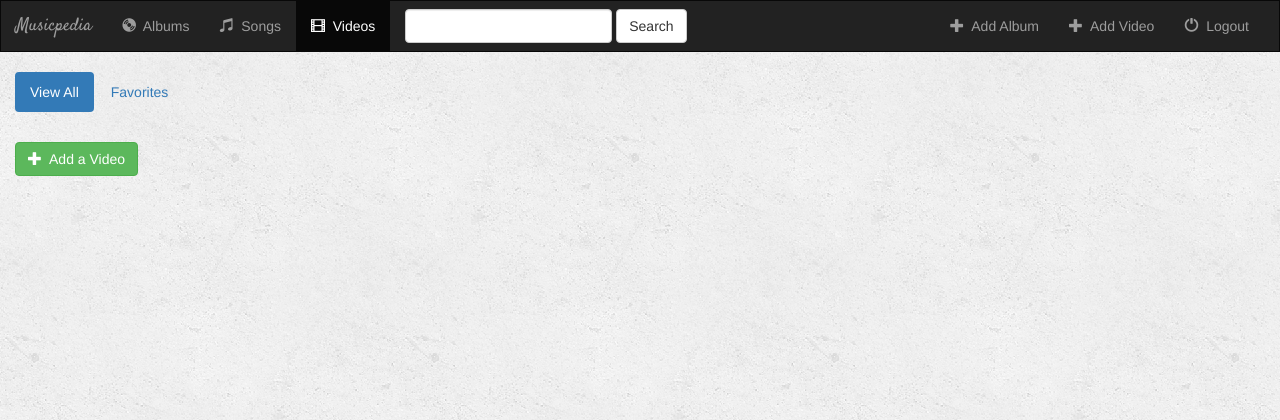
After one commit to verma18/django-project, a Django app: page /music/videos/all/ in a window 1280 px wide. The commit adds this page. Shown: the top 420 px of the page. Run offline with Django 3.2, Linux system fonts and the light colour scheme; a user stored in the database is signed in; data that the repository does not hold is empty; some libraries are stand-ins or nearby versions.

Commit message:
Add video support: model, views, URLs, templates, and updated README
Co-Authored-By: Dev Verma <dev97verma@gmail.com>

```diff
--- a/music/admin.py
+++ b/music/admin.py
@@ -1,5 +1,6 @@
 from django.contrib import admin
-from .models import Album, Song
+from .models import Album, Song, Video
 
 admin.site.register(Album)
 admin.site.register(Song)
+admin.site.register(Video)
--- a/music/static/music/js/main.js
+++ b/music/static/music/js/main.js
@@ -55,7 +55,36 @@ var SongsListPage = {
 	}
 };
 
+var VideosListPage = {
+	init: function() {
+		this.$container = $('.videos-container');
+		this.render();
+		this.bindEvents();
+	},
+
+	render: function() {
+
+	},
+
+	bindEvents: function() {
+		$('.btn-favorite', this.$container).on('click', function(e) {
+			e.preventDefault();
+
+			var self = $(this);
+			var url = $(this).attr('href');
+			$.getJSON(url, function(result) {
+				if (result.success) {
+					$('.glyphicon-star', self).toggleClass('active');
+				}
+			});
+
+			return false;
+		});
+	}
+};
+
 $(document).ready(function() {
 	AlbumsListPage.init();
 	SongsListPage.init();
+	VideosListPage.init();
 });
--- a/music/templates/music/base.html
+++ b/music/templates/music/base.html
@@ -32,6 +32,7 @@
             <ul class="nav navbar-nav">
                 <li class="{% block albums_active %}{% endblock %}"><a href="{% url 'music:index' %}"><span class="glyphicon glyphicon-cd" aria-hidden="true"></span>&nbsp; Albums</a></li>
                 <li class="{% block songs_active %}{% endblock %}"><a href="{% url 'music:songs' 'all' %}"><span class="glyphicon glyphicon-music" aria-hidden="true"></span>&nbsp; Songs</a></li>
+                <li class="{% block videos_active %}{% endblock %}"><a href="{% url 'music:videos' 'all' %}"><span class="glyphicon glyphicon-film" aria-hidden="true"></span>&nbsp; Videos</a></li>
             </ul>
             <form class="navbar-form navbar-left" role="search" method="get" action="{% url 'music:index' %}">
                 <div class="form-group">
@@ -43,6 +44,11 @@
                 <li>
                     <a href="{% url 'music:create_album' %}">
                         <span class="glyphicon glyphicon-plus" aria-hidden="true"></span>&nbsp; Add Album
+                    </a>
+                </li>
+                <li>
+                    <a href="{% url 'music:create_video' %}">
+                        <span class="glyphicon glyphicon-plus" aria-hidden="true"></span>&nbsp; Add Video
                     </a>
                 </li>
                 <li>
--- /dev/null
+++ b/music/templates/music/videos.html
@@ -0,0 +1,73 @@
+{% extends 'music/base.html' %}
+{% block title %}All Videos{% endblock %}
+{% block videos_active %}active{% endblock %}
+
+{% block body %}
+<div class="container-fluid videos-container">
+
+    <div class="row">
+        <div class="col-sm-12">
+            <ul class="nav nav-pills" style="margin-bottom: 10px;">
+                <li role="presentation" {% if filter_by == 'all' %}class="active"{% endif %}><a href="{% url 'music:videos' 'all' %}">View All</a></li>
+                <li role="presentation" {% if filter_by == 'favorites' %}class="active"{% endif %}><a href="{% url 'music:videos' 'favorites' %}">Favorites</a></li>
+            </ul>
+        </div>
+    </div>
+
+    <div class="row">
+
+        {% if videos %}
+            {% for video in videos %}
+                <div class="col-sm-4 col-lg-3">
+                    <div class="thumbnail">
+                        {% if video.thumbnail %}
+                            <a href="{% url 'music:video_detail' video.id %}">
+                                <img src="{{ video.thumbnail.url }}" class="img-responsive">
+                            </a>
+                        {% else %}
+                            <a href="{% url 'music:video_detail' video.id %}">
+                                <div style="background: #333; color: #fff; text-align: center; padding: 40px 10px;">
+                                    <span class="glyphicon glyphicon-film" style="font-size: 48px;"></span>
+                                    <p>{{ video.title }}</p>
+                                </div>
+                            </a>
+                        {% endif %}
+                        <div class="caption">
+                            <h4>{{ video.title }}</h4>
+                            <p>{{ video.artist }} &middot; {{ video.genre }}</p>
+
+                            <!-- View Details -->
+                            <a href="{% url 'music:video_detail' video.id %}" class="btn btn-primary btn-sm" role="button">View</a>
+
+                            <!-- Delete Video -->
+                            <form action="{% url 'music:delete_video' video.id %}" method="post" style="display: inline;">
+                                {% csrf_token %}
+                                <button type="submit" class="btn btn-default btn-sm">
+                                    <span class="glyphicon glyphicon-trash"></span>
+                                </button>
+                            </form>
+
+                            <!-- Favorite Video -->
+                            <a href="{% url 'music:favorite_video' video.id %}" class="btn btn-default btn-sm btn-favorite" role="button">
+                                <span class="glyphicon glyphicon-star {% if video.is_favorite %}active{% endif %}"></span>
+                            </a>
+
+                        </div>
+                    </div>
+                </div>
+            {% endfor %}
+        {% else %}
+            <div class="col-sm-12">
+                <br>
+                <a href="{% url 'music:create_video' %}">
+                    <button type="button" class="btn btn-success">
+                        <span class="glyphicon glyphicon-plus"></span>&nbsp; Add a Video
+                    </button>
+                </a>
+            </div>
+        {% endif %}
+
+    </div>
+
+</div>
+{% endblock %}
--- a/music/urls.py
+++ b/music/urls.py
@@ -16,4 +16,11 @@ urlpatterns = [
     url(r'^(?P<album_id>[0-9]+)/delete_song/(?P<song_id>[0-9]+)/$', views.delete_song, name='delete_song'),
     url(r'^(?P<album_id>[0-9]+)/favorite_album/$', views.favorite_album, name='favorite_album'),
     url(r'^(?P<album_id>[0-9]+)/delete_album/$', views.delete_album, name='delete_album'),
+
+    # Video URLs
+    url(r'^videos/(?P<filter_by>[a-zA_Z]+)/$', views.videos, name='videos'),
+    url(r'^create_video/$', views.create_video, name='create_video'),
+    url(r'^video/(?P<video_id>[0-9]+)/$', views.video_detail, name='video_detail'),
+    url(r'^video/(?P<video_id>[0-9]+)/favorite/$', views.favorite_video, name='favorite_video'),
+    url(r'^video/(?P<video_id>[0-9]+)/delete/$', views.delete_video, name='delete_video'),
 ]
--- a/music/views.py
+++ b/music/views.py
@@ -3,11 +3,12 @@ from django.contrib.auth import logout
 from django.http import JsonResponse
 from django.shortcuts import render, get_object_or_404
 from django.db.models import Q
-from .forms import AlbumForm, SongForm, UserForm
-from .models import Album, Song
+from .forms import AlbumForm, SongForm, UserForm, VideoForm
+from .models import Album, Song, Video
 
 AUDIO_FILE_TYPES = ['wav', 'mp3', 'ogg']
 IMAGE_FILE_TYPES = ['png', 'jpg', 'jpeg']
+VIDEO_FILE_TYPES = ['mp4', 'mkv', 'avi', 'mov', 'wmv', 'flv', 'webm']
 
 
 def create_album(request):
@@ -129,6 +130,7 @@ def index(request):
         albums = Album.objects.filter(user=request.user)
         song_results = Song.objects.all()
         query = request.GET.get("q")
+        video_results = Video.objects.filter(user=request.user)
         if query:
             albums = albums.filter(
                 Q(album_title__icontains=query) |
@@ -137,9 +139,14 @@ def index(request):
             song_results = song_results.filter(
                 Q(song_title__icontains=query)
             ).distinct()
+            video_results = video_results.filter(
+                Q(title__icontains=query) |
+                Q(artist__icontains=query)
+            ).distinct()
             return render(request, 'music/index.html', {
                 'albums': albums,
                 'songs': song_results,
+                'videos': video_results,
             })
         else:
             return render(request, 'music/index.html', {'albums': albums})
@@ -191,6 +198,87 @@ def register(request):
     return render(request, 'music/register.html', context)
 
 
+def create_video(request):
+    if not request.user.is_authenticated():
+        return render(request, 'music/login.html')
+    else:
+        form = VideoForm(request.POST or None, request.FILES or None)
+        if form.is_valid():
+            video = form.save(commit=False)
+            video.user = request.user
+            video.video_file = request.FILES['video_file']
+            file_type = video.video_file.url.split('.')[-1]
+            file_type = file_type.lower()
+            if file_type not in VIDEO_FILE_TYPES:
+                context = {
+                    'video': video,
+                    'form': form,
+                    'error_message': 'Video file must be MP4, MKV, AVI, MOV, WMV, FLV, or WEBM',
+                }
+                return render(request, 'music/create_video.html', context)
+            if 'thumbnail' in request.FILES:
+                video.thumbnail = request.FILES['thumbnail']
+                thumb_type = video.thumbnail.url.split('.')[-1].lower()
+                if thumb_type not in IMAGE_FILE_TYPES:
+                    context = {
+                        'video': video,
+                        'form': form,
+                        'error_message': 'Thumbnail must be PNG, JPG, or JPEG',
+                    }
+                    return render(request, 'music/create_video.html', context)
+            video.save()
+            return render(request, 'music/video_detail.html', {'video': video})
+        context = {
+            "form": form,
+        }
+        return render(request, 'music/create_video.html', context)
+
+
+def delete_video(request, video_id):
+    video = Video.objects.get(pk=video_id)
+    video.delete()
+    videos = Video.objects.filter(user=request.user)
+    return render(request, 'music/videos.html', {'videos': videos})
+
+
+def video_detail(request, video_id):
+    if not request.user.is_authenticated():
+        return render(request, 'music/login.html')
+    else:
+        video = get_object_or_404(Video, pk=video_id)
+        return render(request, 'music/video_detail.html', {'video': video})
+
+
+def favorite_video(request, video_id):
+    video = get_object_or_404(Video, pk=video_id)
+    try:
+        if video.is_favorite:
+            video.is_favorite = False
+        else:
+            video.is_favorite = True
+        video.save()
+    except (KeyError, Video.DoesNotExist):
+        return JsonResponse({'success': False})
+    else:
+        return JsonResponse({'success': True})
+
+
+def videos(request, filter_by):
+    if not request.user.is_authenticated():
+        return render(request, 'music/login.html')
+    else:
+        try:
+            users_videos = Video.objects.filter(user=request.user)
+            if filter_by == 'favorites':
+                users_videos = users_videos.filter(is_favorite=True)
+        except Video.DoesNotExist:
+            users_videos = []
+        return render(request, 'music/videos.html', {
+            'videos': users_videos,
+            'filter_by': filter_by,
+        })
+
+
 def songs(request, filter_by):
     if not request.user.is_authenticated():
         return render(request, 'music/login.html')
```
Also changed, not shown: music/forms.py (+8 -1 lines), music/models.py (+13 -0 lines), music/templates/music/create_video.html (added, +52 -0 lines), music/templates/music/index.html (+35 -0 lines), music/templates/music/video_detail.html (added, +52 -0 lines), README.md.
